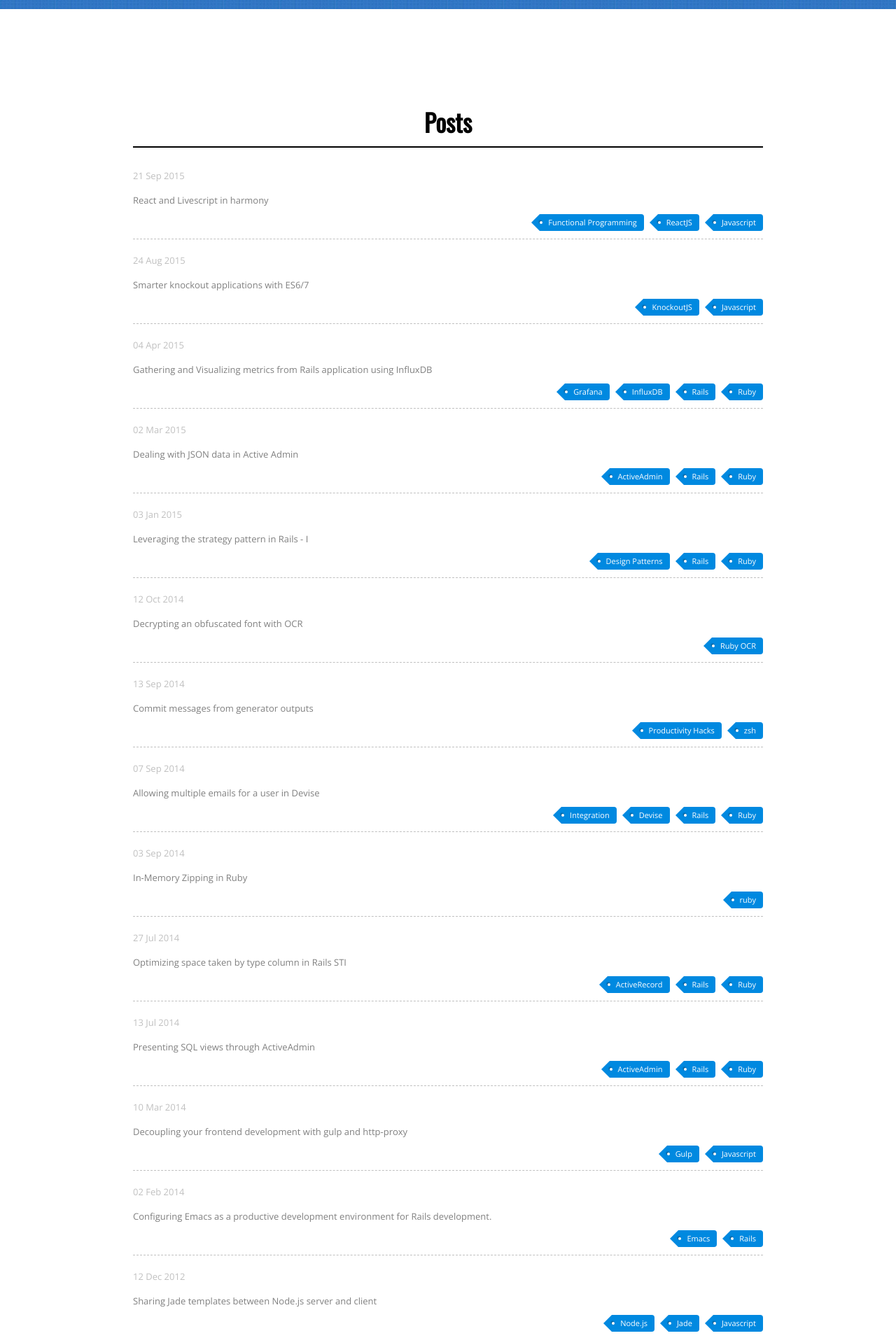
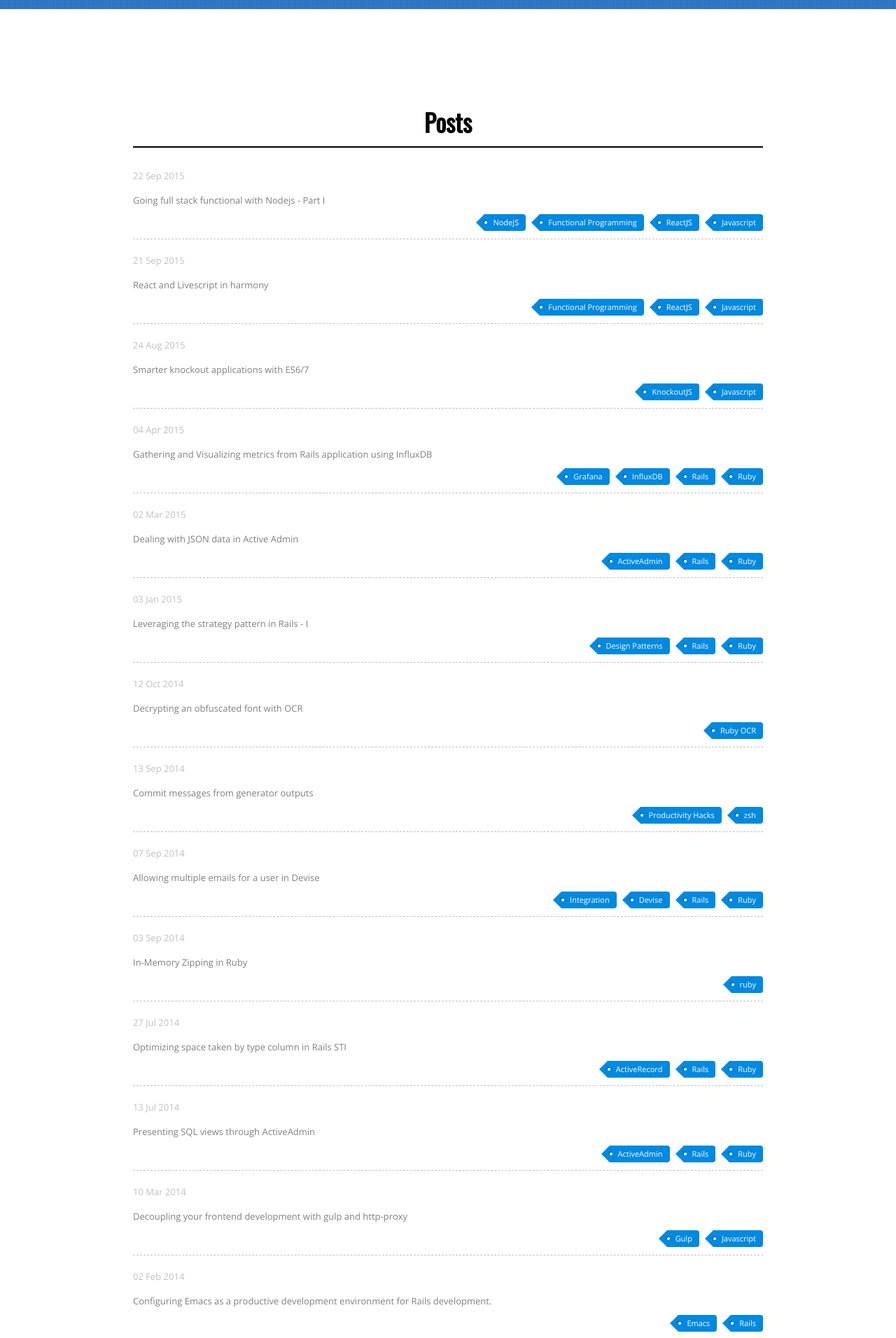
Before and after one commit to lorefnon/lorefnon.github.com, a Jekyll site: the page built from index.html, in a window 1280 px wide. Shown: the part 332-2244 px from the top of the page at 70% size. Built offline with Jekyll 4.4.1, drawn with Linux system fonts in a browser that asks for light colours; Markdown is read by kramdown in place of the engine named in the settings; some of the changed lines change nothing that is shown.

Commit message:
Add post

````diff
--- /dev/null
+++ b/_posts/2015-09-22-going-full-stack-functional-with-node.md
@@ -0,0 +1,189 @@
+---
+layout: post
+title: Going full stack functional with Nodejs - Part I
+tags: [Javascript, ReactJS, Functional Programming, NodeJS]
+---
+
+# Overview
+
+This is the first part in a series of tutorials that outline the steps involved in building a complete (albeit simple) Node.js applications using principles from functional programming in a methodical test driven fashion. To simplify the code we use [livescript](http://livescript.net/) as the primary language, [ramda](http://ramdajs.com) as our utility toolkit, [koa](https://github.com/koajs/koa) for backend, [Redux](http://rackt.github.io/redux/) for unidirectional data synchronization, [React.js](https://facebook.github.io/react) for the user interface & [knex](http://knexjs.org/) for database abstraction. This series is primarily aimed at beginners so prior familiarity with none of the above is assumed.
+
+The application we build is a simple movies database that allows users to vote for their favorite movie. Not something very complex, but at the same time not something so trivial that it is difficult extrapolate the ideas to a real world context.
+
+# Bootstrapping the application
+
+To keep things simple we will start from scratch rather than using any existing scaffold or project template. Our application will be non-imaginatively called movie-explorer. I will assume you have got nodejs already installed. Let us get started:
+
+<img src="/images/movie_explorer_bootstrap.png">
+
+Next we install the dependencies of our application.
+
+```bash
+$ npm install --save livescript ramda koa redux react knex pg
+```
+
+We intend to adopt a test driven approach for developing the application and hence install a few utilities to aid us in that:
+
+```
+$ npm install --save-dev mocha cucumber co-mocha
+```
+
+After all of the above is done, our package.json should look something like the following:
+
+```
+{
+  "name": "movie_explorer",
+  "version": "0.0.1",
+  "description": "Sample application to demonstrate application of functional programming principles in the context of a nodejs web application",
+  "main": "index.js",
+  "scripts": {
+    "test": "npm test"
+  },
+  "author": "Lorefnon <lorefnon@gmail.com> (http://lorefnon.me)",
+  "license": "MIT",
+  "dependencies": {
+    "knex": "^0.8.6",
+    "koa": "^1.0.0",
+    "livescript": "^1.4.0",
+    "pg": "^4.4.2",
+    "ramda": "^0.17.1",
+    "react": "^0.13.3",
+    "redux": "^3.0.0"
+  },
+  "devDependencies": {
+    "cucumber": "^0.5.3",
+    "mocha": "^2.3.3"
+  }
+}
+
+```
+
+# Bootstrapping the database with knex
+
+To start using knex the easiest approach is to define a Knexfile. Ours looks like the following. This should work out of the box for postgresapp on a mac. However for other configurations it may need to be tweaked.
+
+After we `require` livescript we can directly require livescript files. So our `config/knex` file can be a livescript file:
+
+`config/knex.ls` :
+
+{% highlight livescript linenos %}
+require! ramda: R
+
+base-config =
+  migrations:
+    directory: "#{__dirname}/../db/migrations"
+  client: \pg
+
+module.exports =
+  development:
+    R.merge base-config,
+      connection:
+        host: '127.0.0.1'
+        user: process.env.USER
+        database: \movie_explorer_development
+  production:
+    R.merge base-config, connection: process.env.DATABASE_URL
+{% endhighlight %}
+
+We create our application database and then the rest of the table schema is specified through knex migrations. That way the schema of our application is version controlled along with our codebase.
+
+```
+create database movie_explorer_development;
+create database movie_explorer_test;
+```
+
+In the spirit of TDD we will now create our first test. Before we do so we need to configure mocha. A file `test/mocha.opts` will be automatically picked up by mocha.
+
+```
+--ui bdd
+--require co-mocha
+--compilers ls:livescript
+```
+
+We also need to expose a configured knex instance through a module
+
+`db/support/knex.ls`:
+
+```livescript
+require! knex
+
+module.exports = knex require('../../knexfile')[process.env.NODE_ENV]
+```
+
+Now comes our test:
+
+```livescript
+require! {
+  assert
+  '../../../db/support/knex': knex
+}
+
+require! {
+  assert
+  '../../../db/support/knex': knex
+}
+
+describe \schema, ->
+  describe \users, ->
+    describe \table, ->
+      specify 'should exist', ->*
+        assert.ok yield knex.schema.has-table \users
+        for column in <[id email username created_at updated_at]>
+          assert.ok yield knex.schema.has-column \users, column
+```
+
+Now we can go back to the command line, run our tests and watch it bleed:
+
+<img src='/images/movie_explorer_bleeding_tests.png'>
+
+To make the test pass, we need to create the relevant schema. We can use the knex command line tools to generate our first migration:
+
+```
+node_modules/.bin/knex migrate:make create_users
+```
+
+If you also install knex globally, or add node_modules/.bin to your path then the complete path will not have to be provided each time.
+
+We can use livescript for our migration files as well. To change the extension of generated files we can use the following shell command:
+
+```
+for i in $(ls); do mv $i $(echo $i | sed 's/.js/.ls/'); done
+```
+
+`db/migrations/20150921193358_create_users.ls`
+
+```livescript
+module.exports =
+
+  up: (knex)->
+    knex.schema.create-table \users, (t)->
+
+      t.integer \id
+      t.string \username
+      t.string \email
+
+      t.index \username
+      t.index \email
+
+      t.timestamps!
+      t.primary \id
+
+  down: (knex)->
+    knex.schema.drop-table \users
+```
+
+Now if our migrations run without error then our users table is set up properly and we can re-run the tests:
+
+```
+NODE_ENV=test knex migrate:latest
+```
+
+<img src="/images/movie_explorer_migrations_run.png">
+
+```
+NODE_ENV=test node_modules/.bin/mocha test/db/schema/users.ls
+```
+
+<img src="/images/movie_explorer_schema_test_success.png">
+
+So we bootstrapped a knex and created our first table, using livescript and we have our first passing test. So far so good, the next part will focus on setting up authentication, after which we will move on to the client side application. Any suggestions/feedback is very much welcome.
--- a/css/syntax.css
+++ b/css/syntax.css
@@ -69,3 +69,5 @@
 .highlight .vi { color: teal; }
 .highlight .il { color: #009999; }
 .highlight .gc { color: #999; background-color: #EAF2F5; }
+.highlight .lineno { color: #ccc; display:inline-block; padding: 0 5px; border-right:1px solid #ccc; }
+.highlight pre code { display: block; white-space: pre; overflow-x: auto; word-wrap: normal; }
````
Also changed, not shown: images/movie_explorer_bleeding_tests.png (added), images/movie_explorer_bootstrap.png (added), images/movie_explorer_dependencies.png (added), images/movie_explorer_dev_dependencies.png (added), images/movie_explorer_migrations_run.png (added), images/movie_explorer_schema_test_success.png (added), images/package_json_screenshot.png (added).
